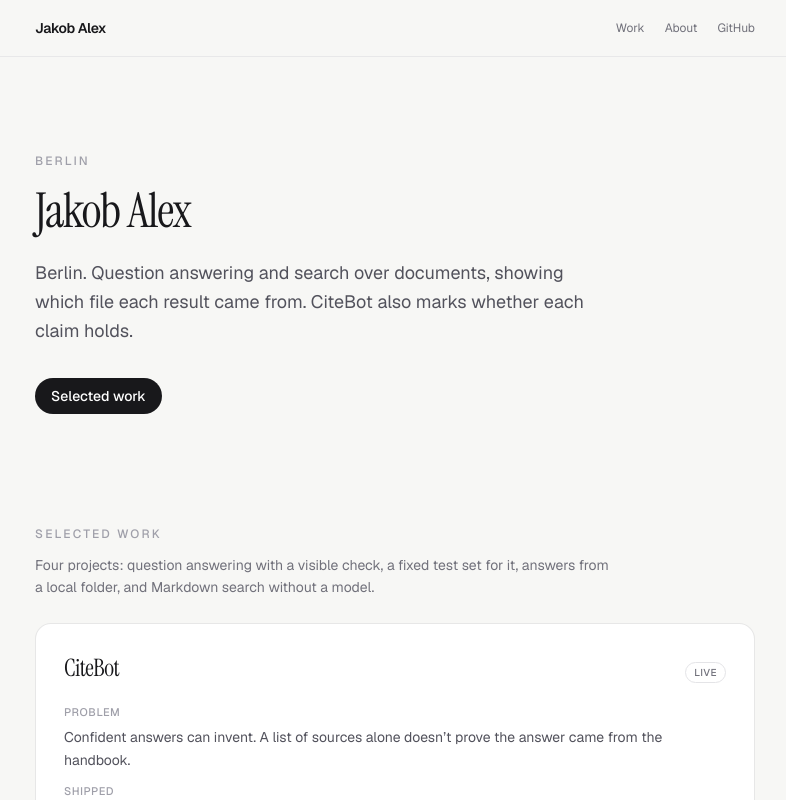
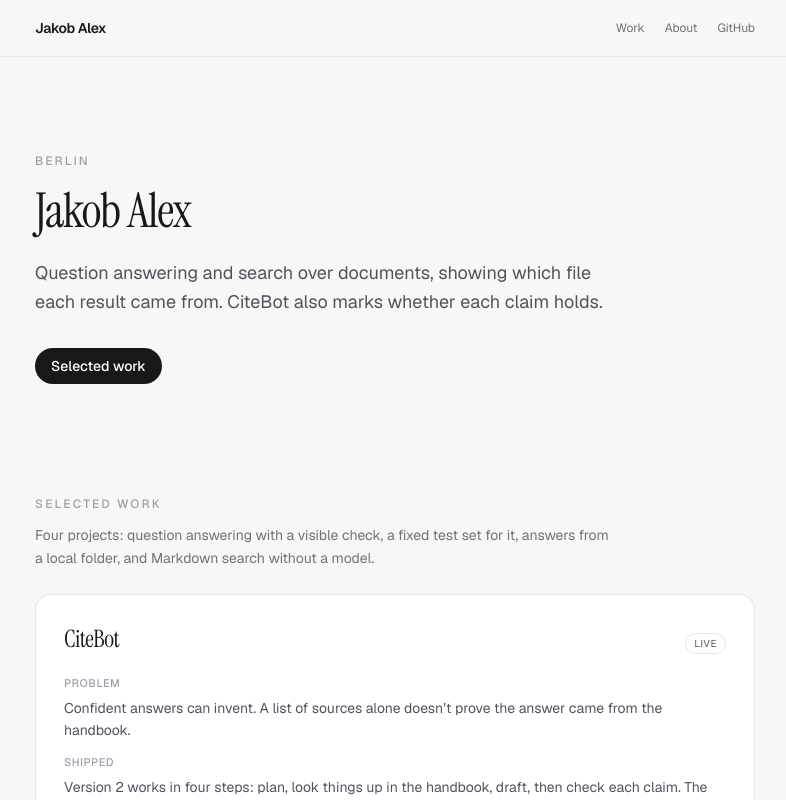
Before and after one commit to jakob-alexander2000/site, a Next.js app: page / in a window 1280 px wide. Shown: the top 800 px of the page, without its empty margins (245-1031 px from the left). Built offline with nearby package versions, Linux system fonts and the light colour scheme.

Commit message:
Update the hero sentence.
Co-authored-by: Jakob Alexander <jakob-alexander2000@users.noreply.github.com>

```diff
--- a/app/page.tsx
+++ b/app/page.tsx
@@ -19,8 +19,8 @@ export default function Home() {
             Jakob Alex
           </h1>
           <p className="mt-5 max-w-xl text-base leading-relaxed text-zinc-600 sm:text-lg dark:text-zinc-300">
-            Berlin. Question answering and search over documents, showing which
-            file each result came from. CiteBot also marks whether each claim holds.
+            Question answering and search over documents, showing which file
+            each result came from. CiteBot also marks whether each claim holds.
           </p>
           <div className="mt-8">
             <a
```
